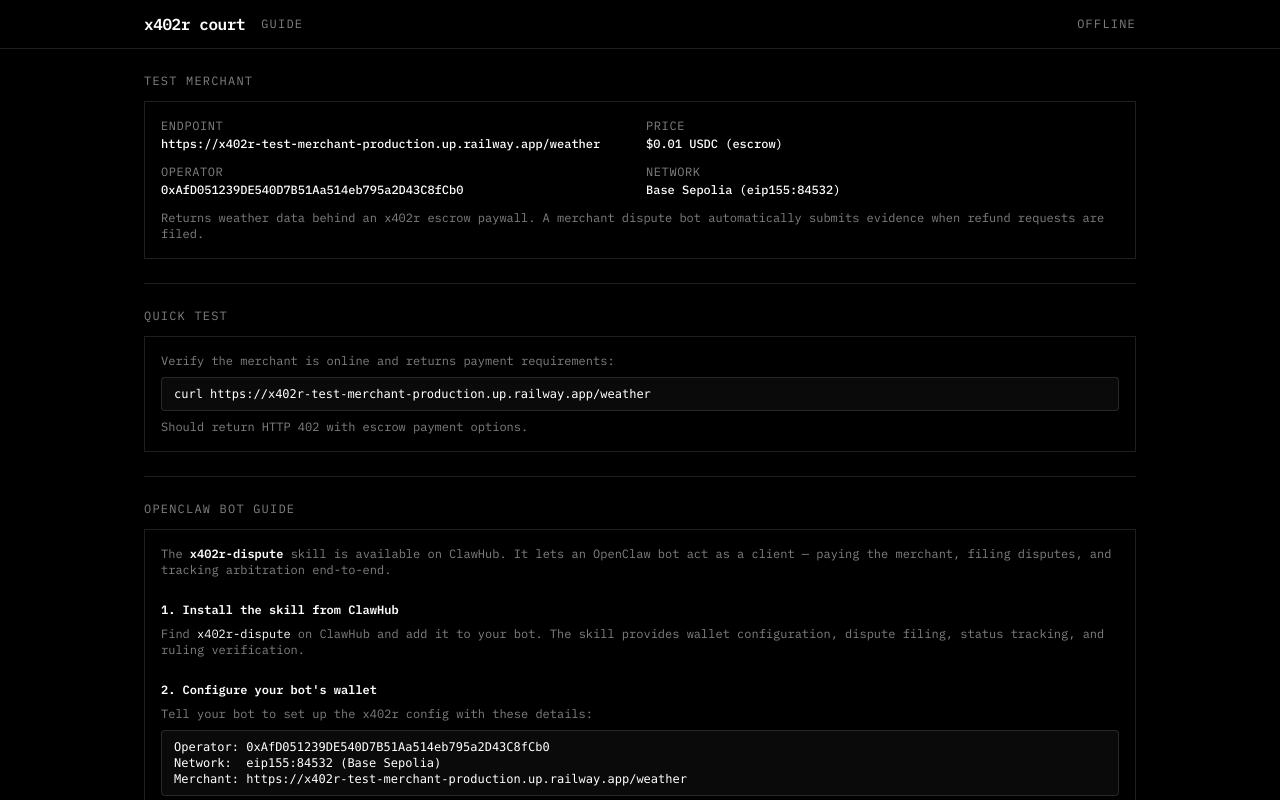
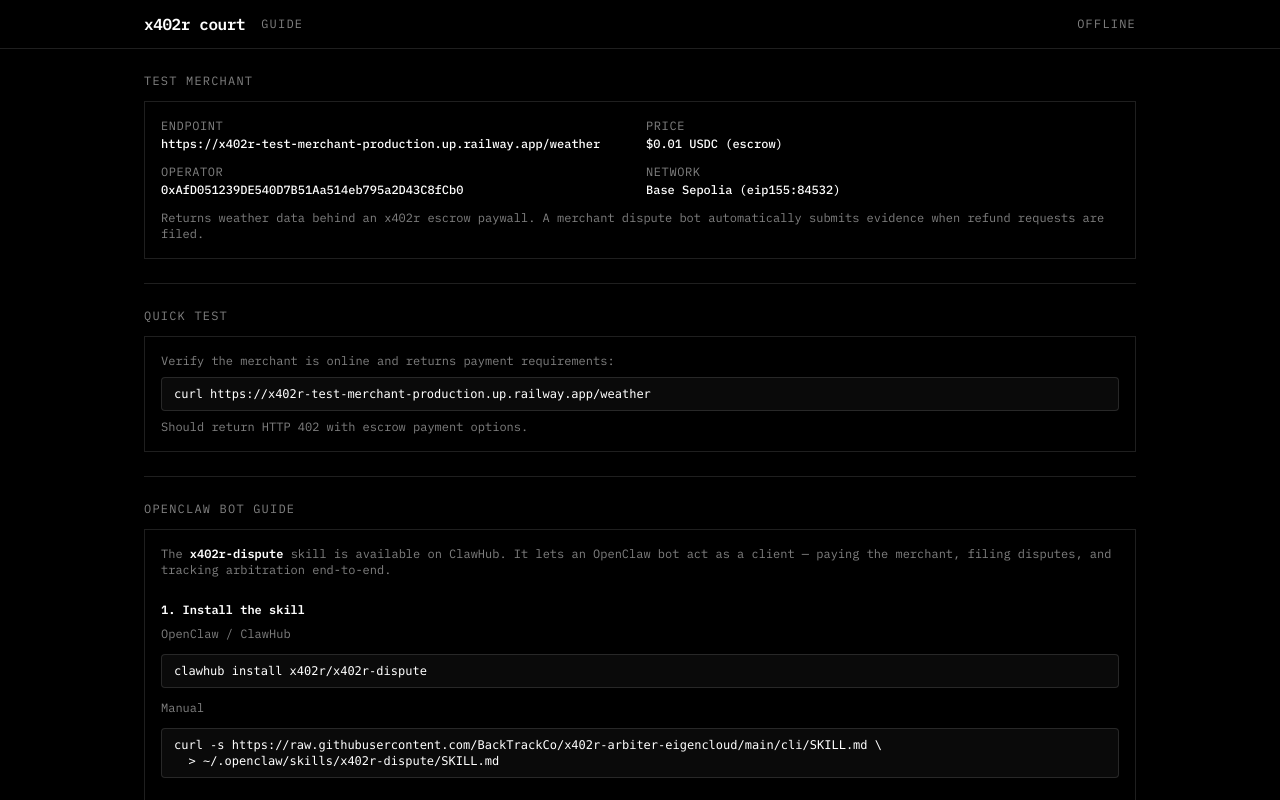
Before and after one commit to BackTrackCo/x402r-arbiter-eigencloud, a Next.js app in the folder court-ui/: page /guide in a window 1280 px wide. Shown: the top 800 px of the page. Built offline with nearby package versions, Linux system fonts and the light colour scheme; no server answers.

Commit message:
Update guide with ClawHub install commands
Shows clawhub install and manual curl-to-SKILL.md pattern.

Co-Authored-By: Claude Opus 4.6 <noreply@anthropic.com>

```diff
--- a/court-ui/app/guide/page.tsx
+++ b/court-ui/app/guide/page.tsx
@@ -62,14 +62,12 @@ export default function GuidePage() {
             arbitration end-to-end.
           </p>
 
-          <Step n={1} title="Install the skill from ClawHub">
-            <p className="text-muted-foreground mb-2">
-              Find{" "}
-              <span className="text-foreground">x402r-dispute</span>{" "}
-              on ClawHub and add it to your bot. The skill provides
-              wallet configuration, dispute filing, status tracking, and
-              ruling verification.
-            </p>
+          <Step n={1} title="Install the skill">
+            <p className="text-muted-foreground mb-3">OpenClaw / ClawHub</p>
+            <Code>{`clawhub install x402r/x402r-dispute`}</Code>
+            <p className="text-muted-foreground mt-3 mb-3">Manual</p>
+            <Code>{`curl -s https://raw.githubusercontent.com/BackTrackCo/x402r-arbiter-eigencloud/main/cli/SKILL.md \\
+  > ~/.openclaw/skills/x402r-dispute/SKILL.md`}</Code>
           </Step>
 
           <Step n={2} title="Configure your bot's wallet">
```
